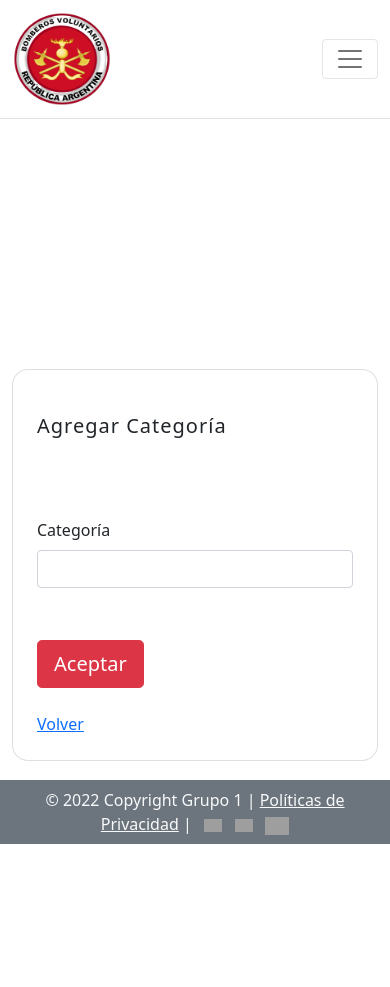
After one commit to fabiangvizcaino/BomberoLoco, a Django app: page /agregar_categoria/ in a window 390 px wide. The commit adds this page. Run offline with Django 4.2, Linux system fonts and the light colour scheme; grey boxes are pictures that could not be loaded.

Commit message:
categorias

```diff
--- a/blog/apps/post/views.py
+++ b/blog/apps/post/views.py
@@ -313,7 +313,7 @@ def comentar_Post(request):
 
     return redirect(reverse_lazy('posteo', kwargs={'id': noti}))
 
-    #PANTALLA POLÍTICAS DE PRIVACIDAD
+#PANTALLA POLÍTICAS DE PRIVACIDAD
 def politicas(request):
     if request.method == 'POST':
         post_form = PostForm(request.POST or None, request.FILES or None)
@@ -323,3 +323,21 @@ def politicas(request):
     else:
         post_form = PostForm()
     return render(request,'post/politicas.html',{'post_form':post_form})
+
+
+
+#VISTA AGREGAR CATEGORIA
+class agregarCategoria(View):
+    template_name = 'post/agregar_categoria.html'
+
+    def get(self, request):
+        return render(request, self.template_name, {'categorias': ''})
+
+    def post(self, request):
+
+        cate = request.POST.get('categoria', None)
+        fecha = datetime.datetime.today()
+
+        Categoria.objects.create(nombre=cate, activado=True, fecha_creacion=fecha)
+
+        return render(request, self.template_name)
--- a/blog/blog/urls.py
+++ b/blog/blog/urls.py
@@ -46,6 +46,7 @@ urlpatterns = [
     path('comentar/', comentar_Post, name='comentar'),
     path('politicas/', politicas, name= 'politicas'),
     path('index/',(inicio.as_view()), name='index2'),
+    path('agregar_categoria/',(agregarCategoria.as_view()), name='agregar_categoria'),
 
 
 ] + static(settings.MEDIA_URL, document_root=settings.MEDIA_ROOT)
--- a/blog/templates/navbar.html
+++ b/blog/templates/navbar.html
@@ -77,6 +77,7 @@
                       Administracion
                     </a>
                     <ul class="dropdown-menu" aria-labelledby="navbarDropdown">
+                      <li><a class="dropdown-item" href="../../agregar_categoria/">Agregar Categoría</a></li>
                       <li><a class="dropdown-item" href="../../agregar_noticia/">Agregar Noticia</a></li>
                       <li><a class="dropdown-item" href="../../agregar_evento/">Agregar Evento</a></li>
                       <!-- BUSCAR COMO HABILITAR Y DESABILITAR SOLO PARA EL ADMIN
--- /dev/null
+++ b/blog/templates/post/agregar_categoria.html
@@ -0,0 +1,71 @@
+{% load static %}
+
+<!DOCTYPE html>
+<html lang="es">
+<head>
+    <meta charset="UTF-8">
+    <meta http-equiv="X-UA-Compatible" content="IE=edge">
+    <meta name="viewport" content="width=device-width, initial-scale=1.0">
+    <title>Agregar Categoría</title>
+    <link rel="icon" href="{% static 'img/logo.png' %}" type = "image/x-icon"/>
+    <link href="https://cdn.jsdelivr.net/npm/bootstrap@5.0.2/dist/css/bootstrap.min.css" rel="stylesheet" integrity="sha384-EVSTQN3/azprG1Anm3QDgpJLIm9Nao0Yz1ztcQTwFspd3yD65VohhpuuCOmLASjC" crossorigin="anonymous">
+</head>
+
+<body>
+    {% include 'navbar.html' %}
+
+    <section class="vh-100">
+        <div class="container py-2 h-100">
+          <div class="row d-flex justify-content-center align-items-center h-100">
+            <div class="col col-xl-10">
+              <div class="card" style="border-radius: 1rem;">
+                <div class="row g-0">
+                  <div class="col-md-6 col-lg-5 d-none d-md-block">
+                    <img src="{% static 'img/bombero1.jpg' %}" alt="login form" class="img-fluid" style="border-radius: 1rem 0 0 1rem; width:500px; height: 530px;" />
+                  </div>
+
+                  <div class="col-md-6 col-lg-7 d-flex align-items-center">
+                    <div class="card-body p-4 p-lg-5 text-black">
+
+                        <form method="POST">
+                            {% csrf_token %}
+
+                            <div class="d-flex align-items-center mb-3 pb-1">
+                                <i class="fas fa-cubes fa-2x me-3" style="color: #ff6219;"></i>
+                            </div>
+
+                            <h5 class="fw-normal mb-3 pb-3" style="letter-spacing: 1px;">Agregar Categoría</h5>
+
+                            <br><br>
+
+                            <div class="col-12">
+                                <label for="address" class="form-label">Categoría</label>
+                                <input type="text" class="form-control" id="titulo" name="categoria">
+                            </div>
+
+                            <br><br>
+
+                            <div class="pt-1 mb-4">
+                                <button class="btn btn-danger btn-lg btn-block" type="submit">Aceptar</button>
+                            </div>
+
+                            <p></p>
+
+                            <a href="{% url 'index' %}">Volver</a>
+
+                        </form>
+                    </div>
+                  </div>
+                </div>
+              </div>
+            </div>
+          </div>
+        </div>
+    </section>
+
+    {% include 'footer.html' %}
+
+    <script src="https://cdn.jsdelivr.net/npm/bootstrap@5.0.2/dist/js/bootstrap.bundle.min.js" integrity="sha384-MrcW6ZMFYlzcLA8Nl+NtUVF0sA7MsXsP1UyJoMp4YLEuNSfAP+JcXn/tWtIaxVXM" crossorigin="anonymous"></script>
+
+</body>
+</html>
```
